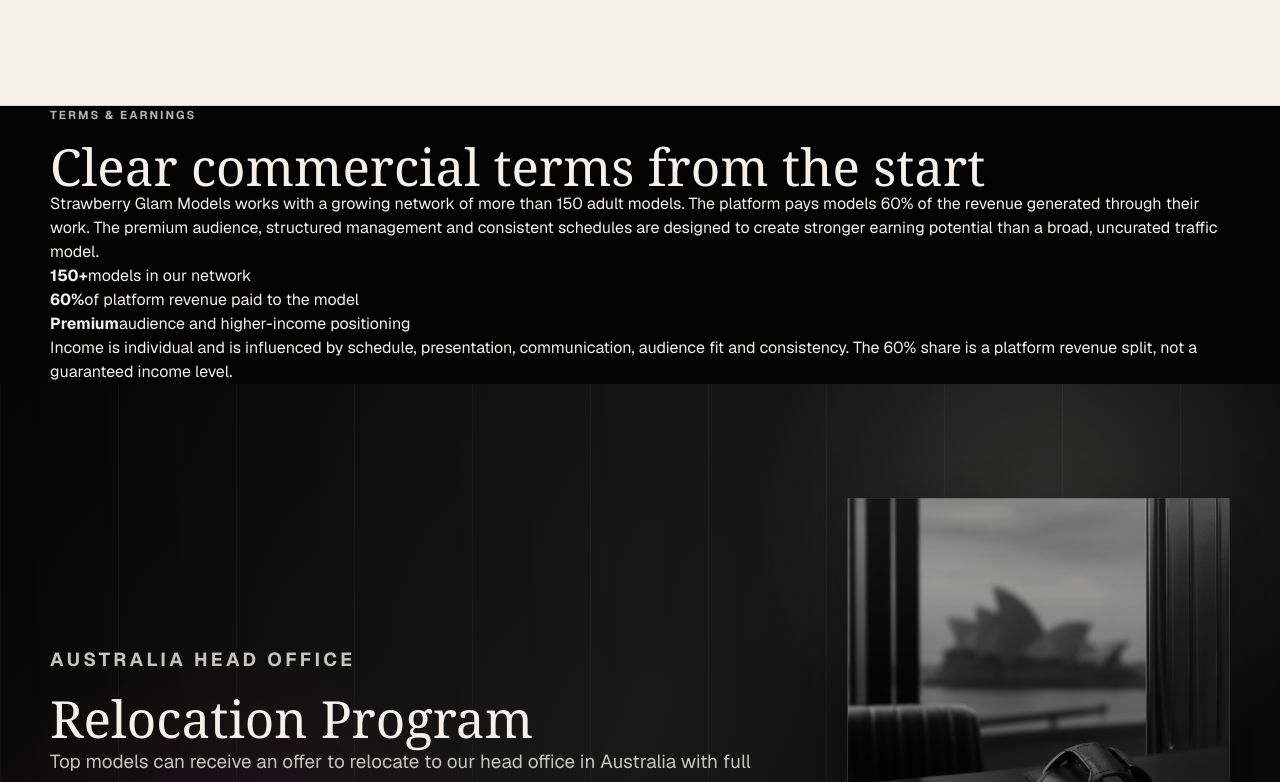
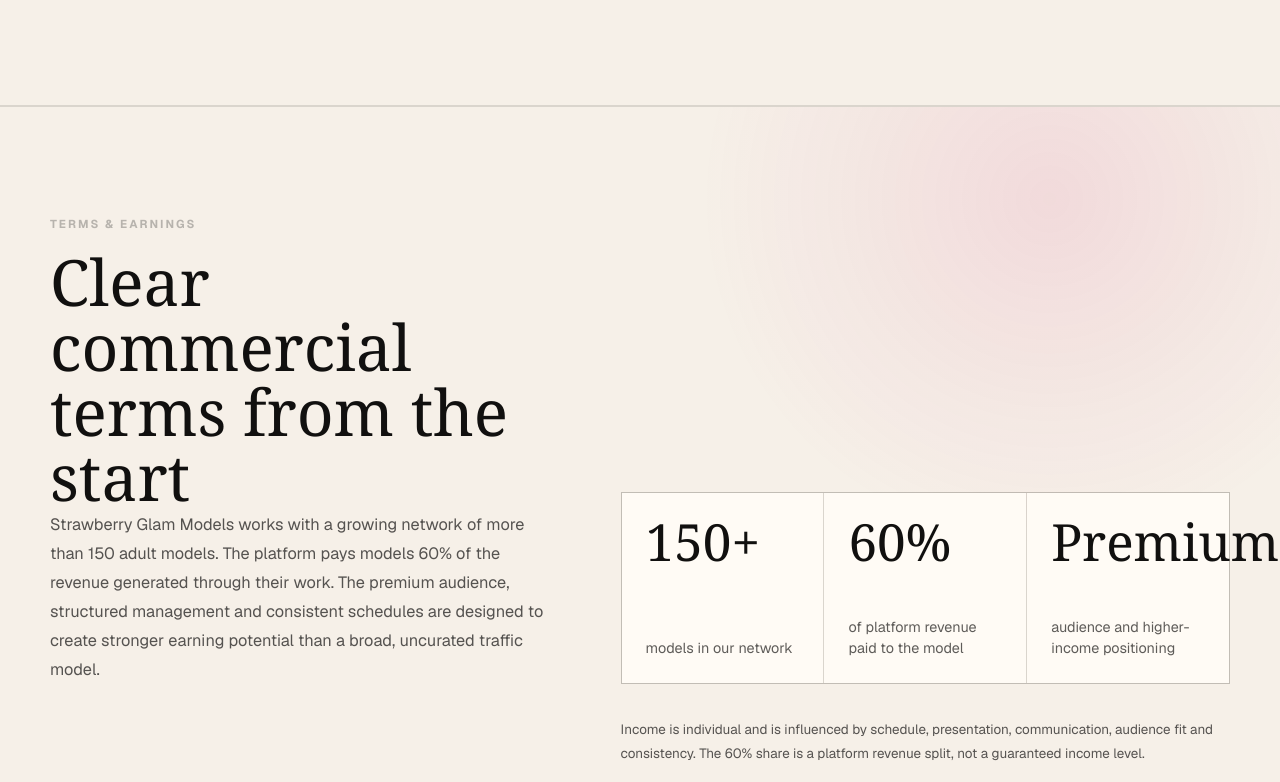
Before and after one commit to MaksatNiiazov/sgm_website, a Next.js app: page / in a window 1280 px wide. Shown: the part 2578-3360 px from the top of the page. Built offline with nearby package versions, Linux system fonts and the light colour scheme.

Commit message:
Style model terms and earnings section

```diff
--- a/app/globals.css
+++ b/app/globals.css
@@ -2271,3 +2271,95 @@
   .admin-lightbox { padding:10px; }
   .admin-lightbox-heading { align-items:flex-start; flex-direction:column; }
 }
+
+.conditions-band {
+  padding: clamp(58px, 9vw, 108px) 0;
+  border-top: 1px solid var(--line-light);
+  border-bottom: 1px solid var(--line-light);
+  background:
+    radial-gradient(circle at 82% 12%, rgba(200, 30, 108, 0.1), transparent 28%),
+    var(--paper);
+  color: var(--ink);
+}
+
+.conditions-layout {
+  display: grid;
+  grid-template-columns: minmax(0, 0.9fr) minmax(360px, 1.1fr);
+  gap: 34px 72px;
+  align-items: end;
+}
+
+.conditions-heading {
+  max-width: 640px;
+}
+
+.conditions-heading h2 {
+  color: var(--ink);
+  font-size: clamp(38px, 5vw, 68px);
+}
+
+.conditions-heading p:not(.eyebrow),
+.conditions-note {
+  color: rgba(17, 16, 15, 0.7);
+  font-size: 1.02rem;
+  line-height: 1.78;
+}
+
+.conditions-grid {
+  display: grid;
+  grid-template-columns: repeat(3, minmax(0, 1fr));
+  gap: 1px;
+  border: 1px solid var(--line-light);
+  background: var(--line-light);
+}
+
+.conditions-grid article {
+  min-height: 190px;
+  display: flex;
+  flex-direction: column;
+  justify-content: space-between;
+  gap: 24px;
+  padding: 24px;
+  background: var(--paper-soft);
+}
+
+.conditions-grid strong {
+  color: var(--ink);
+  font-family: var(--font-display);
+  font-size: clamp(2.2rem, 4vw, 3.7rem);
+  font-weight: 500;
+  line-height: 0.95;
+}
+
+.conditions-grid span {
+  color: rgba(17, 16, 15, 0.68);
+  font-size: 0.9rem;
+  line-height: 1.45;
+}
+
+.conditions-note {
+  grid-column: 2;
+  margin: 0;
+  font-size: 0.84rem;
+}
+
+@media (max-width: 960px) {
+  .conditions-layout {
+    grid-template-columns: 1fr;
+    gap: 28px;
+  }
+
+  .conditions-note {
+    grid-column: auto;
+  }
+}
+
+@media (max-width: 640px) {
+  .conditions-grid {
+    grid-template-columns: 1fr;
+  }
+
+  .conditions-grid article {
+    min-height: 140px;
+  }
+}
```
